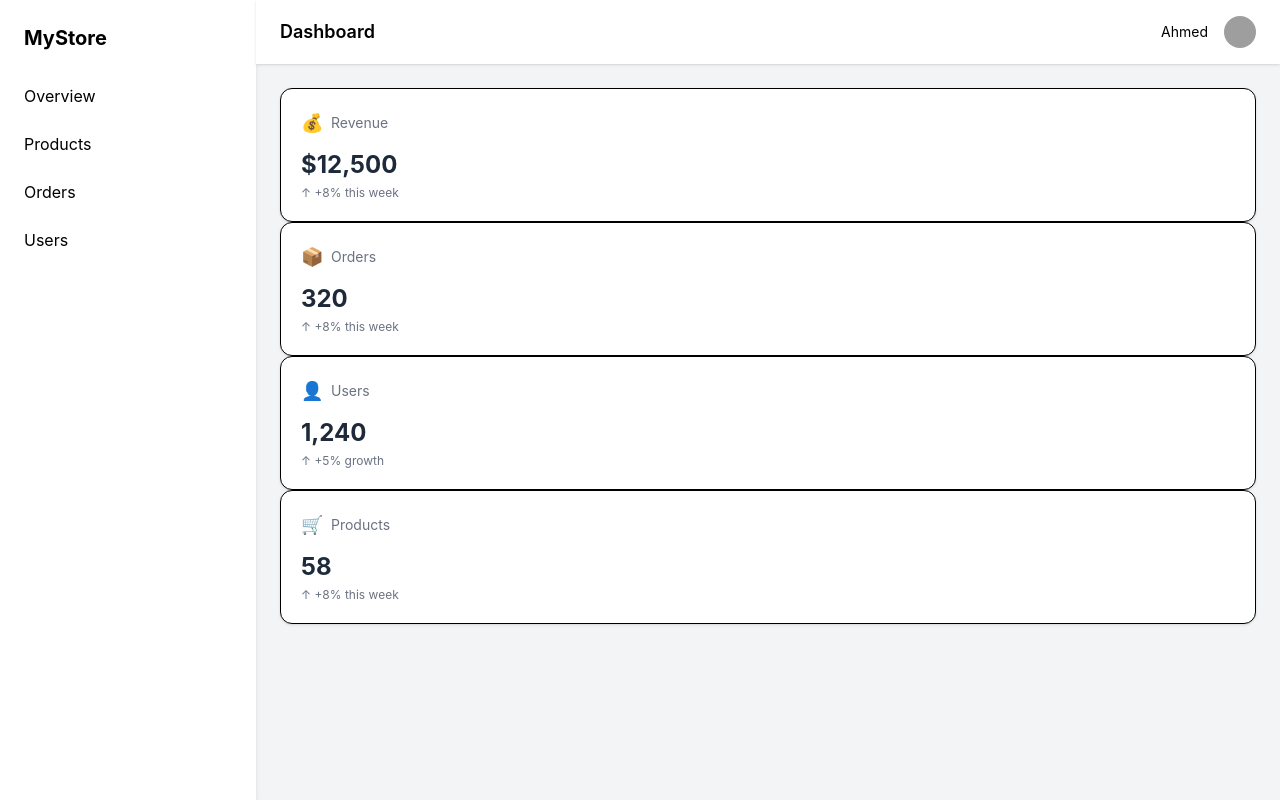
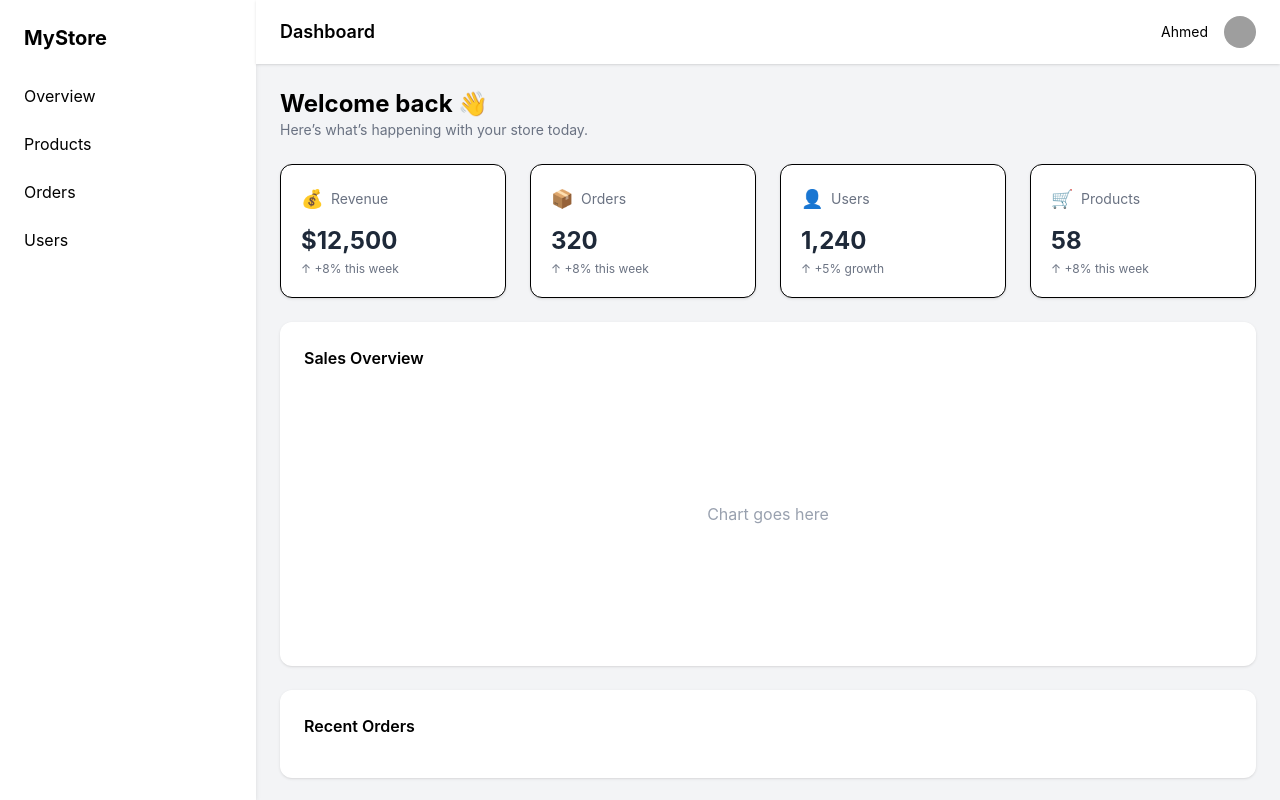
Before and after one commit to ahmadyattia/e-commerce-dashboard, a React (Vite) app: page /dashboard/overview in a window 1280 px wide. Built offline with nearby package versions, Linux system fonts and the light colour scheme; grey boxes are pictures that could not be loaded.

Commit message:
added welcome, chart, and recent orders sections

```diff
--- a/src/pages/dashboard/Overview.jsx
+++ b/src/pages/dashboard/Overview.jsx
@@ -4,15 +4,49 @@ import StatCard from "../../components/ui/StatCard";
 const Overview = () => {
   return (
     <div>
+      {/* Header */}
+      <div className="mb-6">
+        <h1 className="text-2xl font-bold">Welcome back 👋</h1>
+        <p className="text-gray-500 text-sm">
+          Here’s what’s happening with your store today.
+        </p>
+      </div>
+
+      <div className="grid grid-cols-1 md:grid-cols-2 lg:grid-cols-4 gap-6 mb-6">
         <StatCard
           title="Revenue"
           value="$12,500"
           icon="💰"
           trend="↑ +8% this week"
         />
-      <StatCard title="Orders" value="320" icon="📦" trend="↑ +8% this week" />
+        <StatCard
+          title="Orders"
+          value="320"
+          icon="📦"
+          trend="↑ +8% this week"
+        />
         <StatCard title="Users" value="1,240" icon="👤" trend="↑ +5% growth" />
-      <StatCard title="Products" value="58" icon="🛒" trend="↑ +8% this week" />
+        <StatCard
+          title="Products"
+          value="58"
+          icon="🛒"
+          trend="↑ +8% this week"
+        />
+      </div>
+
+      {/* Chart */}
+      <div className="lg:col-span-2 bg-white p-6 rounded-xl shadow-sm mb-6">
+        <h2 className="font-semibold mb-4">Sales Overview</h2>
+        <div className="h-64 flex items-center justify-center text-gray-400">
+          Chart goes here
+        </div>
+      </div>
+
+      {/* Recent Orders */}
+      <div className="bg-white p-6 rounded-xl shadow-sm">
+        <h2 className="font-semibold mb-4">Recent Orders</h2>
+        {/* <RecentOrders /> */}
+      </div>
     </div>
   );
 };
```
Lines whose indentation alone changed are shown as unchanged.
